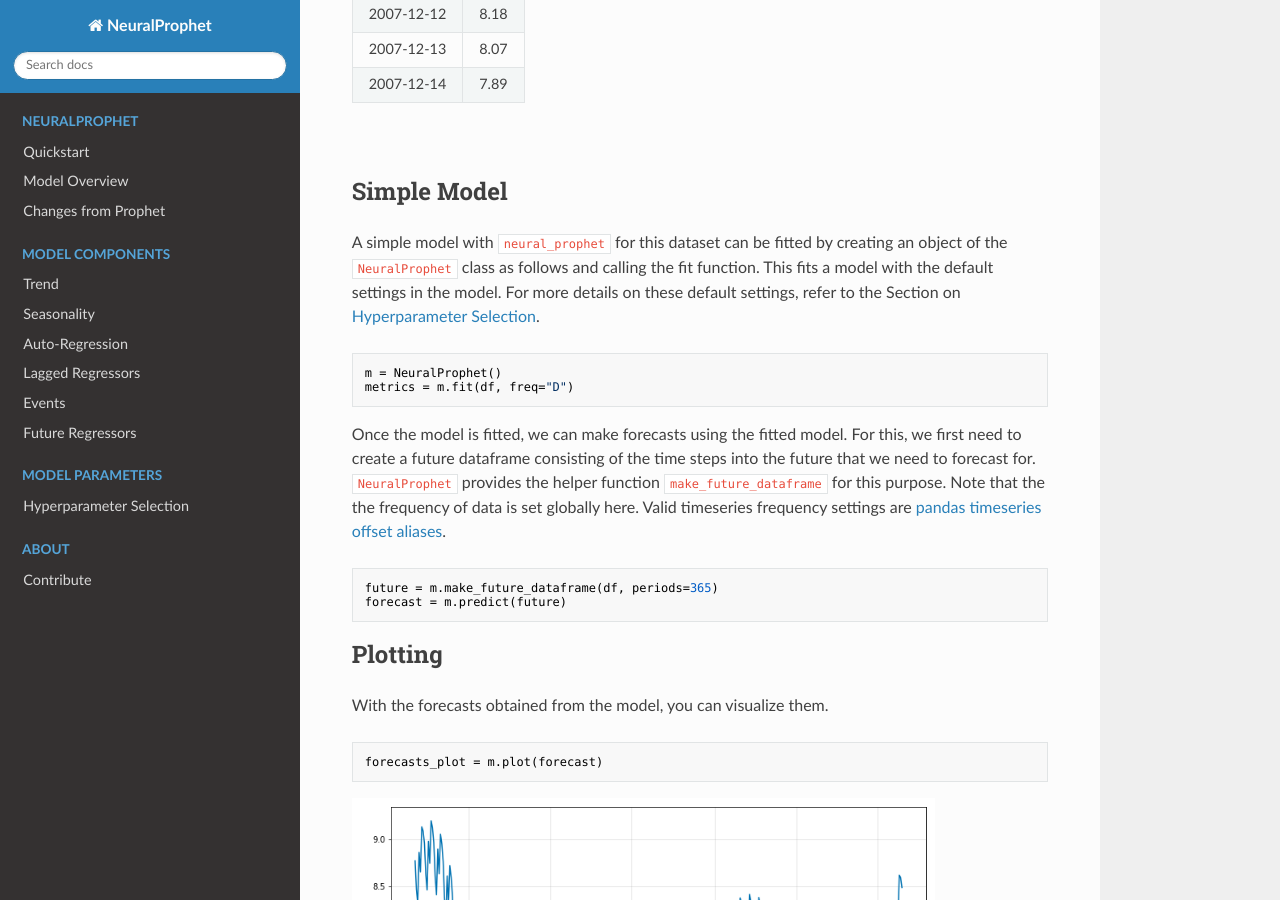
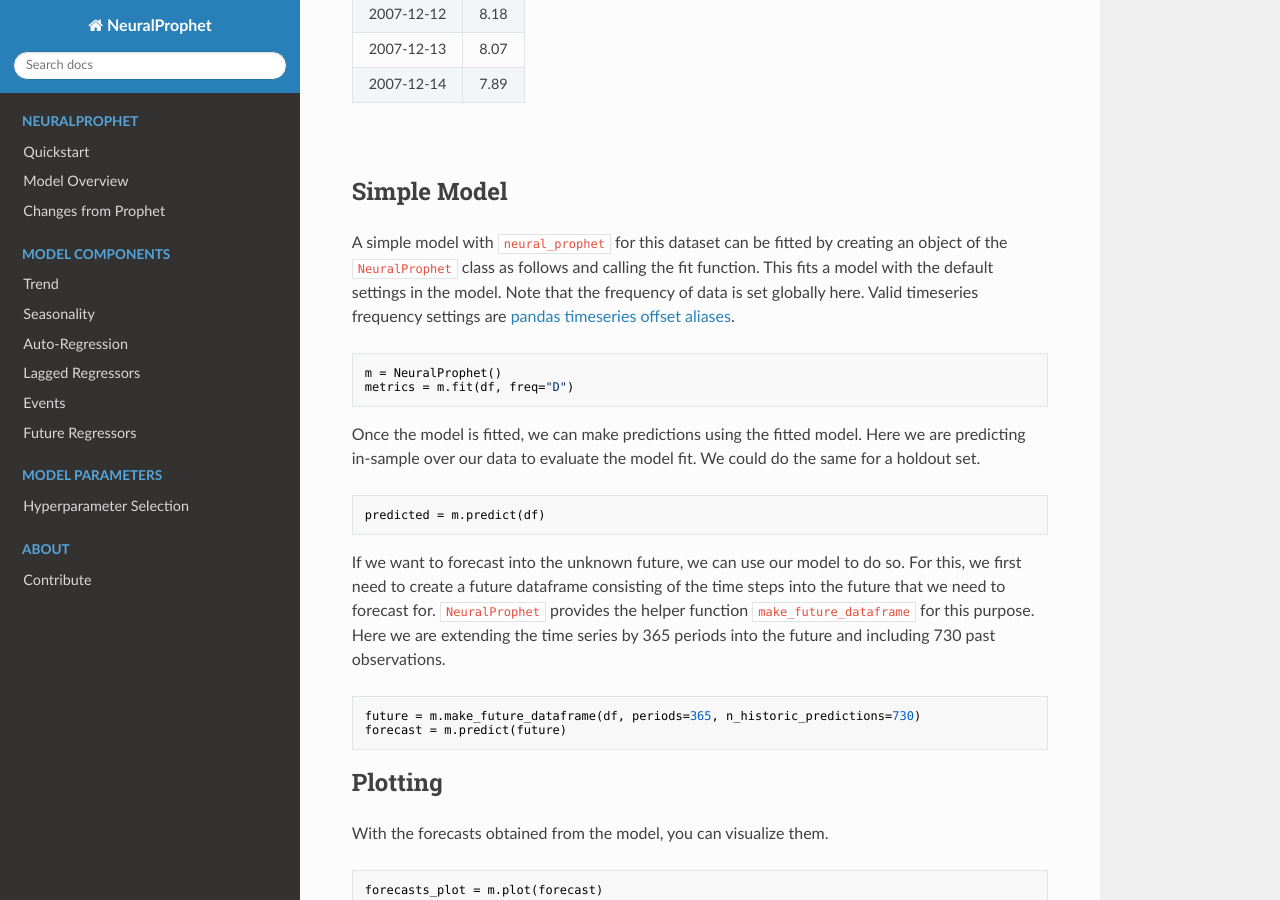
Before and after one commit to ourownstory/neural_prophet, an MkDocs documentation site: the page built from docs/source/model/quickstart.md, in a window 1280 px wide and 900 px high, scrolled down 1084 px. Built offline with MkDocs 1.6.1, drawn with Linux system fonts in a browser that asks for light colours; nearby versions of some CDN libraries; some of the changed text lies outside the part shown.

Commit message:
Explicit Validation dataframe for validate_each_epoch (#462)
* update cv notebook

* make epoch-wise validation require df explicitly

*  improve plot_live_loss

* fix tests

* update quickstart documentation

* fix inconsistent check_dataframe calls

````diff
--- a/docs/source/model/quickstart.md
+++ b/docs/source/model/quickstart.md
@@ -47,22 +47,28 @@
 
 A simple model with `neural_prophet` for this dataset can be fitted by creating
 an object of the `NeuralProphet` class as follows and calling the fit function. This
-fits a model with the default settings in the model. For more details on these default settings, refer to
-the Section on [Hyperparameter Selection](hyperparameter-selection.md).
+fits a model with the default settings in the model. Note that the frequency of data is set globally here.
+Valid timeseries frequency settings are [pandas timeseries offset aliases](https://pandas.pydata.org/pandas-docs/stable/user_guide/timeseries.html#timeseries-offset-aliases).
 
 ```python
 m = NeuralProphet()
 metrics = m.fit(df, freq="D")
 ```
 
-Once the model is fitted, we can make forecasts using the fitted model. For this, we first
+Once the model is fitted, we can make predictions using the fitted model.
+Here we are predicting in-sample over our data to evaluate the model fit.
+We could do the same for a holdout set.
+
+```python
+predicted = m.predict(df)
+```
+If we want to forecast into the unknown future, we can use our model to do so. For this, we first
 need to create a future dataframe consisting of the time steps into the future that we need
 to forecast for. `NeuralProphet` provides the helper function `make_future_dataframe` for
-this purpose. Note that the the frequency of data is set globally here.
-Valid timeseries frequency settings are [pandas timeseries offset aliases](https://pandas.pydata.org/pandas-docs/stable/user_guide/timeseries.html#timeseries-offset-aliases).
+this purpose. Here we are extending the time series by 365 periods into the future and including 730 past observations.
 
 ```python
-future = m.make_future_dataframe(df, periods=365)
+future = m.make_future_dataframe(df, periods=365, n_historic_predictions=730)
 forecast = m.predict(future)
 ```
 
@@ -114,7 +120,7 @@
 ```python
 # or evaluate while training
 m = NeuralProphet()
-metrics = m.fit(df, validate_each_epoch=True, valid_p=0.2)
+metrics = m.fit(df_train, validation_df=df_test)
 ```
 
 ## Reproducibility
````
Also changed, not shown: other parts of docs/source/model/quickstart.md (+2 -2 lines), 5 other files.
